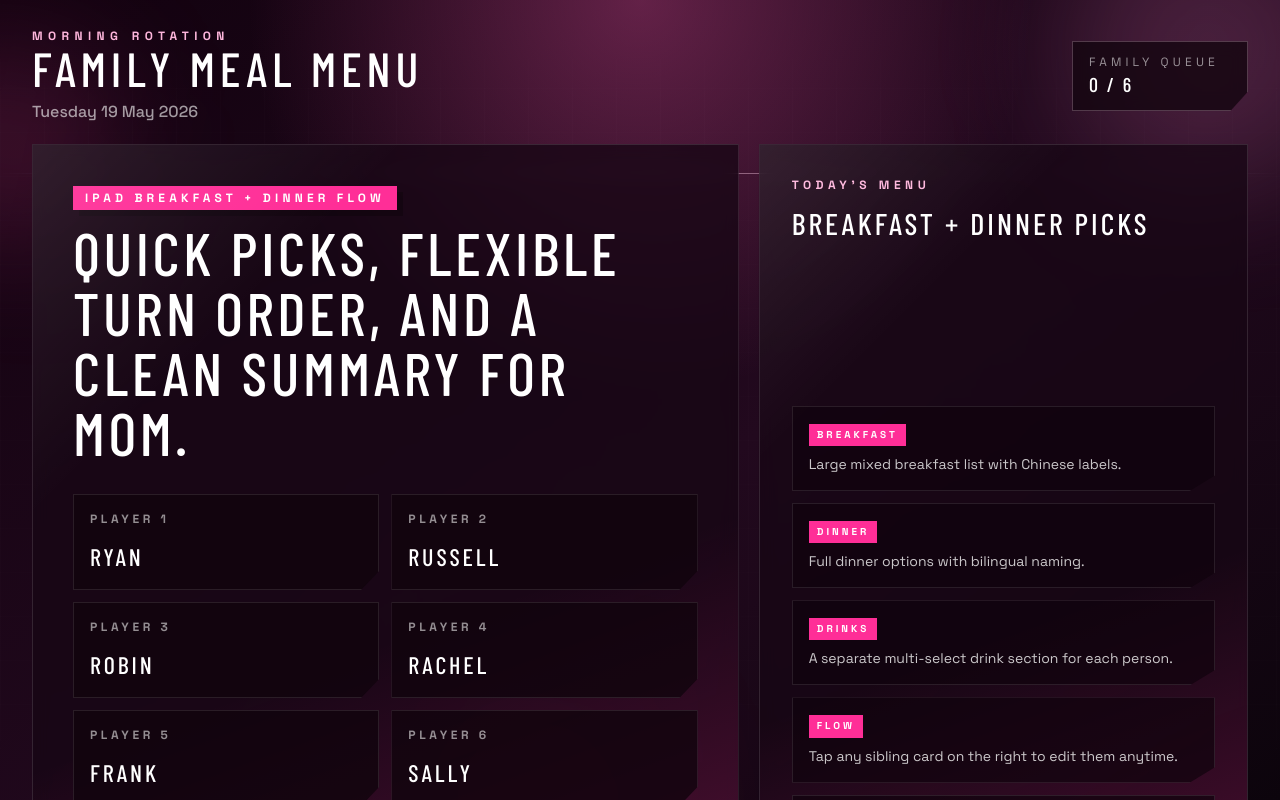
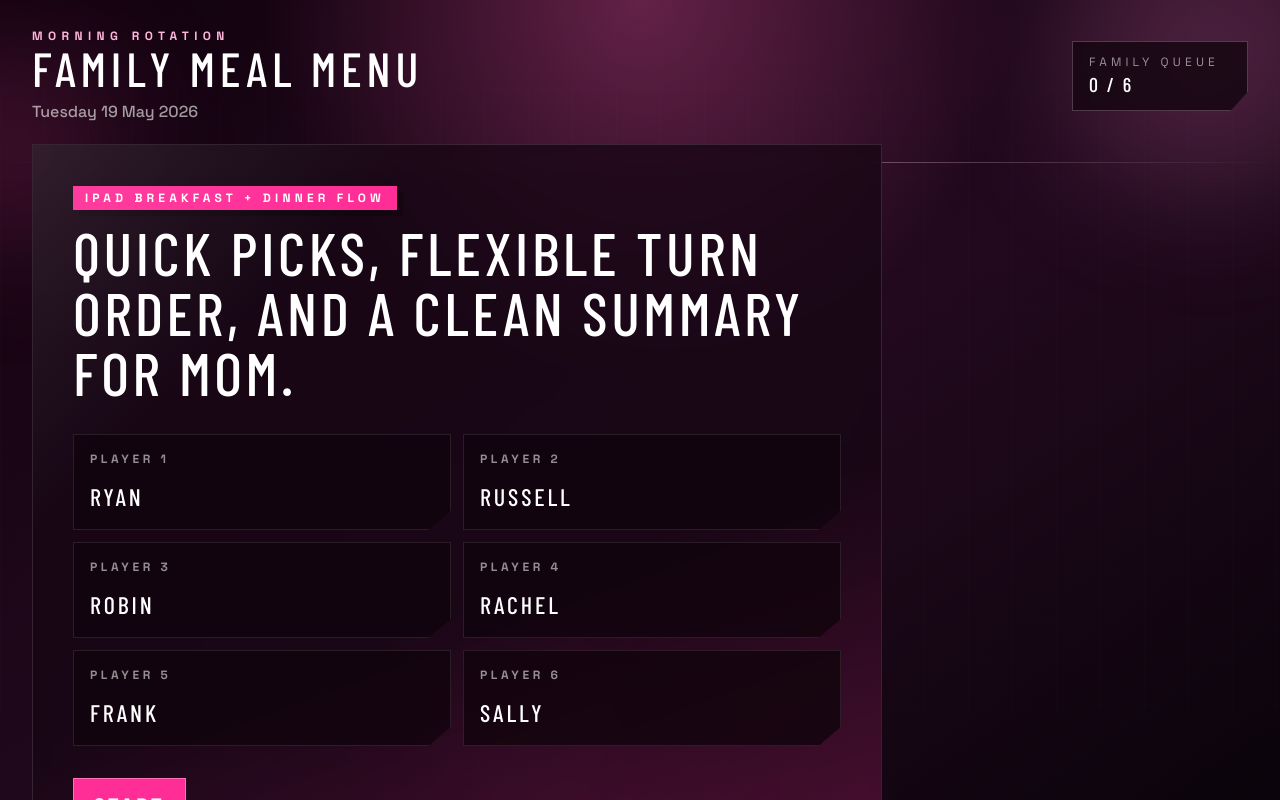
Before and after one commit to Otaku-desu33333/menu-app, a React (Vite) app: page / in a window 1280 px wide. Shown: the top 800 px of the page. Built offline with nearby package versions, Linux system fonts and the light colour scheme; a web font is replaced by a local one.

Commit message:
added minor QoL changes and removed clutter

```diff
--- a/src/App.jsx
+++ b/src/App.jsx
@@ -10,7 +10,7 @@ const TOPPING_OPTIONS = [
   { id: 'syrup', label: 'Syrup', chinese: '糖浆' },
   { id: 'strawberry', label: 'Strawberry', chinese: '草莓' },
   { id: 'blueberry', label: 'Blueberry', chinese: '蓝莓' },
-  { id: 'nutella', label: 'Nutella', chinese: '能多益榛子酱' },
+  { id: 'nutella', label: 'Nutella', chinese: '榛子巧克力酱' },
 ]
 const BREAKFAST_OPTIONS = [
   {
@@ -518,6 +518,43 @@ function App() {
     return notes
   }
 
+  const playDing = () => {
+    if (typeof window === 'undefined') {
+      return
+    }
+
+    const AudioContextClass = window.AudioContext || window.webkitAudioContext
+
+    if (!AudioContextClass) {
+      return
+    }
+
+    const audioContext = new AudioContextClass()
+    const oscillator = audioContext.createOscillator()
+    const gainNode = audioContext.createGain()
+
+    oscillator.type = 'sine'
+    oscillator.frequency.setValueAtTime(1046.5, audioContext.currentTime)
+    oscillator.frequency.exponentialRampToValueAtTime(
+      1318.5,
+      audioContext.currentTime + 0.14,
+    )
+
+    gainNode.gain.setValueAtTime(0.0001, audioContext.currentTime)
+    gainNode.gain.exponentialRampToValueAtTime(0.12, audioContext.currentTime + 0.01)
+    gainNode.gain.exponentialRampToValueAtTime(0.0001, audioContext.currentTime + 0.32)
+
+    oscillator.connect(gainNode)
+    gainNode.connect(audioContext.destination)
+
+    oscillator.start(audioContext.currentTime)
+    oscillator.stop(audioContext.currentTime + 0.34)
+
+    oscillator.onended = () => {
+      audioContext.close().catch(() => {})
+    }
+  }
+
   const scrollToTop = () => {
     if (typeof window === 'undefined') {
       return
@@ -638,6 +675,7 @@ function App() {
         archiveCurrentMenu()
       }
       setScreen('summary')
+      playDing()
       showToast('All family orders saved.')
       scrollToTop()
       return
@@ -645,6 +683,7 @@ function App() {
 
     const nextMember = findNextIncompleteMember(currentMember)
     setCurrentMember(nextMember)
+    playDing()
     showToast(`${currentMember} saved. Next up: ${nextMember}.`)
     scrollToTop()
   }
@@ -694,7 +733,7 @@ function App() {
         </header>
 
         {screen === 'intro' && (
-          <section className="stage-enter grid flex-1 gap-5 lg:grid-cols-[1.3fr_0.9fr]">
+          <section className="stage-enter flex flex-1">
             <div className="persona-panel flex flex-col justify-between gap-8 px-6 py-8 md:px-10 md:py-10">
               <div>
                 <p className="mb-3 inline-flex bg-[#ff2e97] px-3 py-1 text-xs font-bold uppercase tracking-[0.35em] text-white shadow-[6px_6px_0_rgba(0,0,0,0.25)]">
@@ -724,40 +763,6 @@ function App() {
                 </button>
               </div>
             </div>
-
-            <aside className="persona-panel stage-enter flex flex-col justify-between gap-6 px-6 py-8 md:px-8">
-              <div>
-                <p className="text-xs font-semibold uppercase tracking-[0.38em] text-[#ffb7dd]">
-                  Today&apos;s Menu
-                </p>
-                <h2 className="mt-3 font-display text-3xl uppercase tracking-[0.1em] text-white">
-                  Breakfast + Dinner Picks
-                </h2>
-              </div>
-
-              <div className="grid gap-3">
-                <div className="feature-card">
-                  <span className="feature-tag">Breakfast</span>
-                  <p>Large mixed breakfast list with Chinese labels.</p>
-                </div>
-                <div className="feature-card">
-                  <span className="feature-tag">Dinner</span>
-                  <p>Full dinner options with bilingual naming.</p>
-                </div>
-                <div className="feature-card">
-                  <span className="feature-tag">Drinks</span>
-                  <p>A separate multi-select drink section for each person.</p>
-                </div>
-                <div className="feature-card">
-                  <span className="feature-tag">Flow</span>
-                  <p>Tap any sibling card on the right to edit them anytime.</p>
-                </div>
-                <div className="feature-card">
-                  <span className="feature-tag">History</span>
-                  <p>Past menus are saved on this device so repeats are easy to spot.</p>
-                </div>
-              </div>
-            </aside>
           </section>
         )}
 
```
